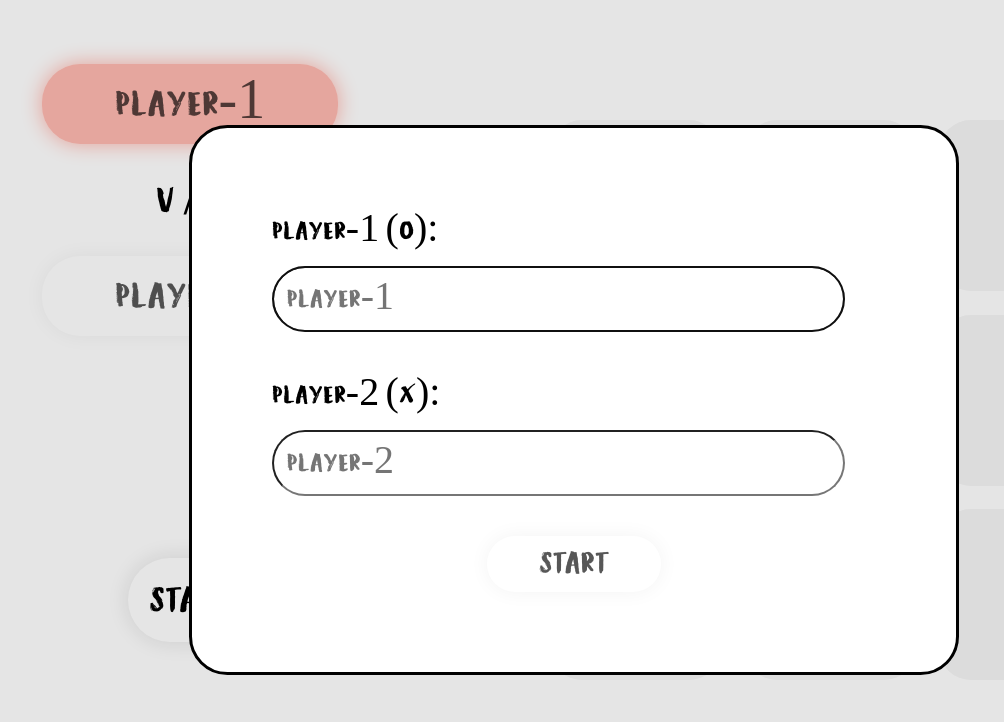
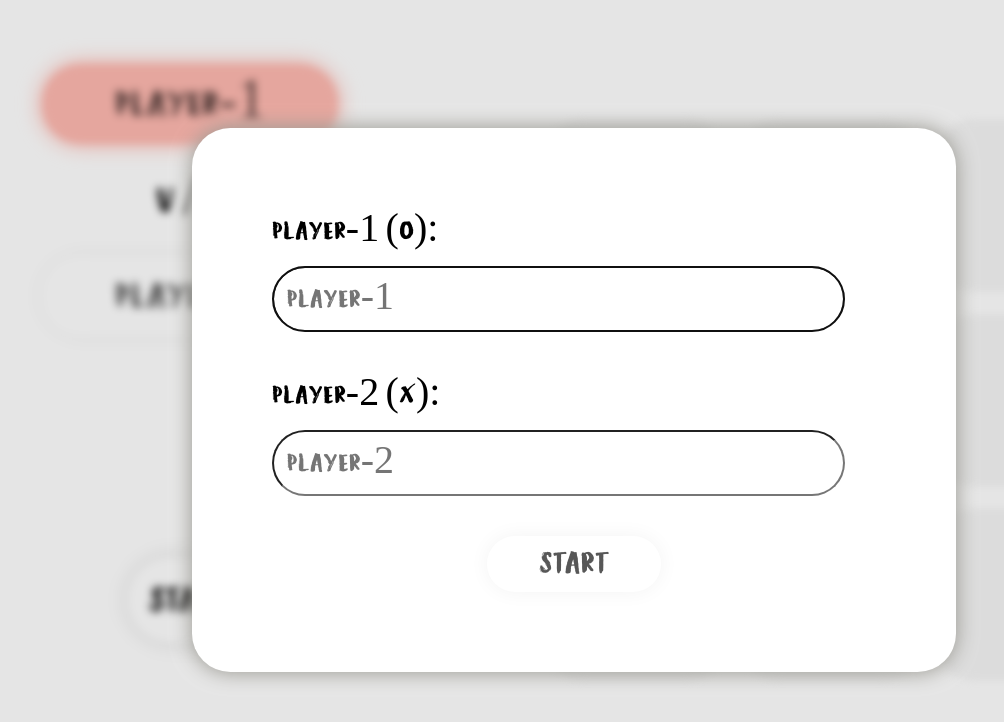
Before and after one commit to krat9707/tic-tac-toe, a plain HTML site: page index.html in a window 1280 px wide. Both pictures are taken after a click on the button "Start". Shown: the whole page, without its empty margins (66-1070 px from the left). Drawn offline with Linux system fonts and the light colour scheme; a web font is replaced by a local one.

Commit message:
Update backdrop effect

```diff
--- a/functions.js
+++ b/functions.js
@@ -235,6 +235,7 @@ const getPlayerNames = (e) => {
 
 let inputDialog = document.querySelector('#players-name');
 document.querySelector('#start-match').addEventListener('click', (e) => {
+    document.querySelector('body').setAttribute('style', 'filter: blur(4px)');
     getPlayerNames(e);
     startMatch();
 });
@@ -247,5 +248,6 @@ document.querySelector('#submit-after-getting-names').addEventListener('click',
     document.querySelector('#player-1').innerText = playerOneName;
     document.querySelector('#player-2').innerText = playerTwoName;
 
+    document.querySelector('body').removeAttribute('style');
     inputDialog.close();
 });
--- a/styles.css
+++ b/styles.css
@@ -185,7 +185,13 @@
 #players-name {
     padding: 10vh;
     border-radius: 3vw;
+    box-shadow: 0px 0px 20px 1px rgb(156, 155, 148);;
+
+    border: none;
+    outline: none;
 }
+
+
 
 form {
     display: grid;
@@ -206,7 +212,6 @@ form input[type="text"] {
     padding: 1vh 1vw;
     margin-top: 1.5vh;
 }
-
 
 form > #submit-after-getting-names {
     grid-column: 2 / 3;
```
